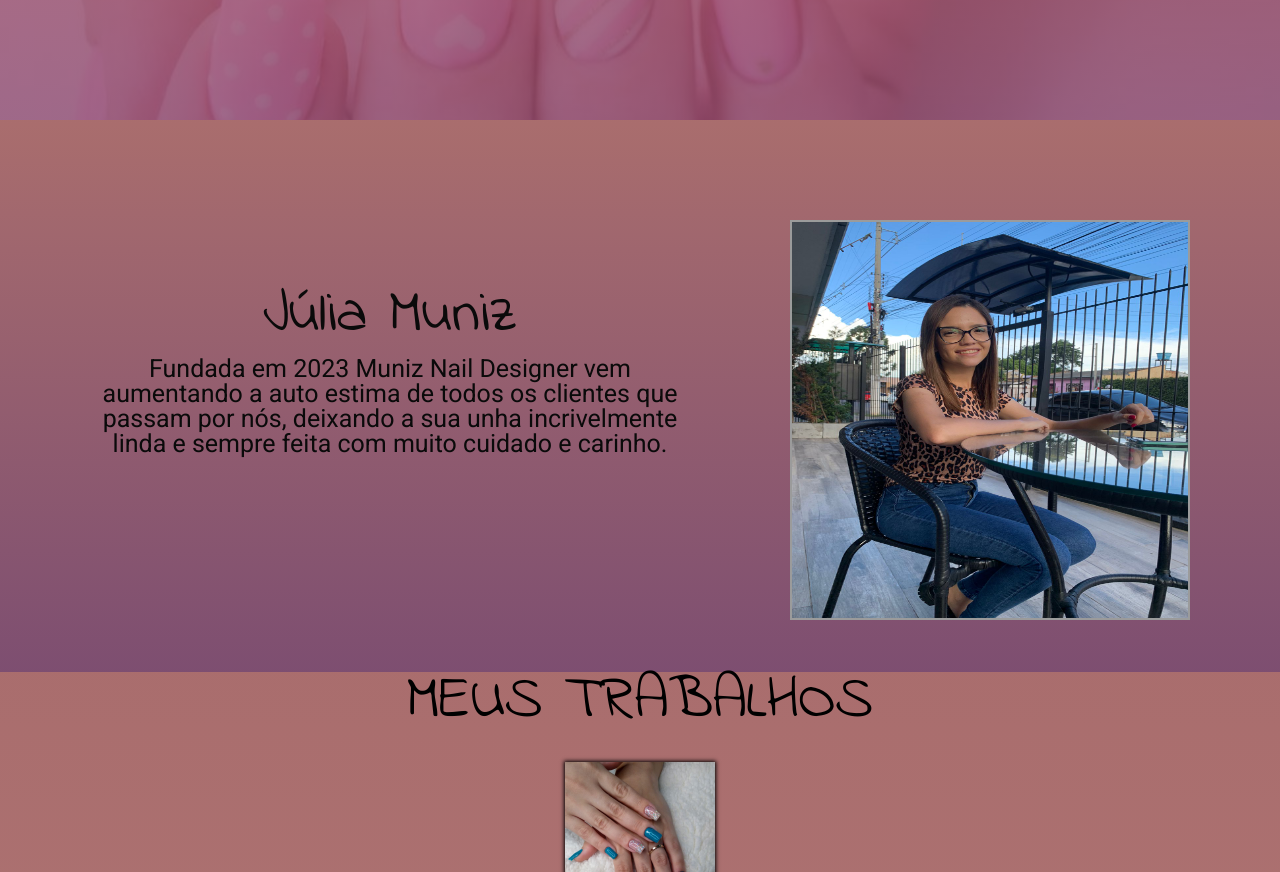
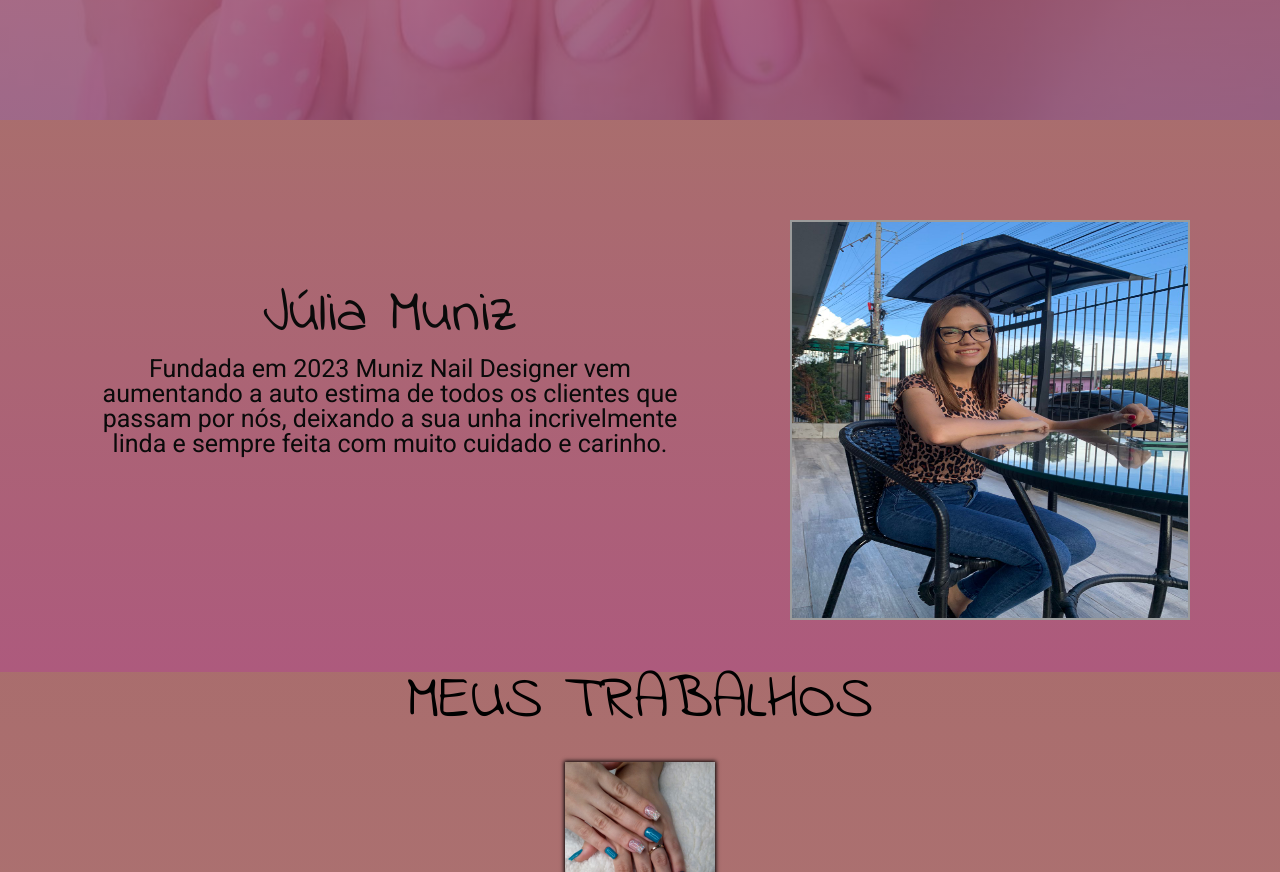
Before and after one commit to lorenzoroher/Manicure, a plain HTML site: page index.html in a window 1280 px wide. Shown: the part 680-1552 px from the top of the page. Drawn offline with Linux system fonts and the light colour scheme.

Commit message:
Update style.css

```diff
--- a/style.css
+++ b/style.css
@@ -257,7 +257,7 @@ html {
 /* Sobre nós */
 
 .sobre-nos {
-    background-image: linear-gradient(rgba(168, 107, 107, 0.986), rgba(93, 34, 77, 0.8));
+    background-image: linear-gradient(rgba(168, 107, 107, 0.986), rgb(173, 90, 125));
     width: 100%;
     padding-bottom: 5rem;
     color: rgb(10, 10, 10);
```
